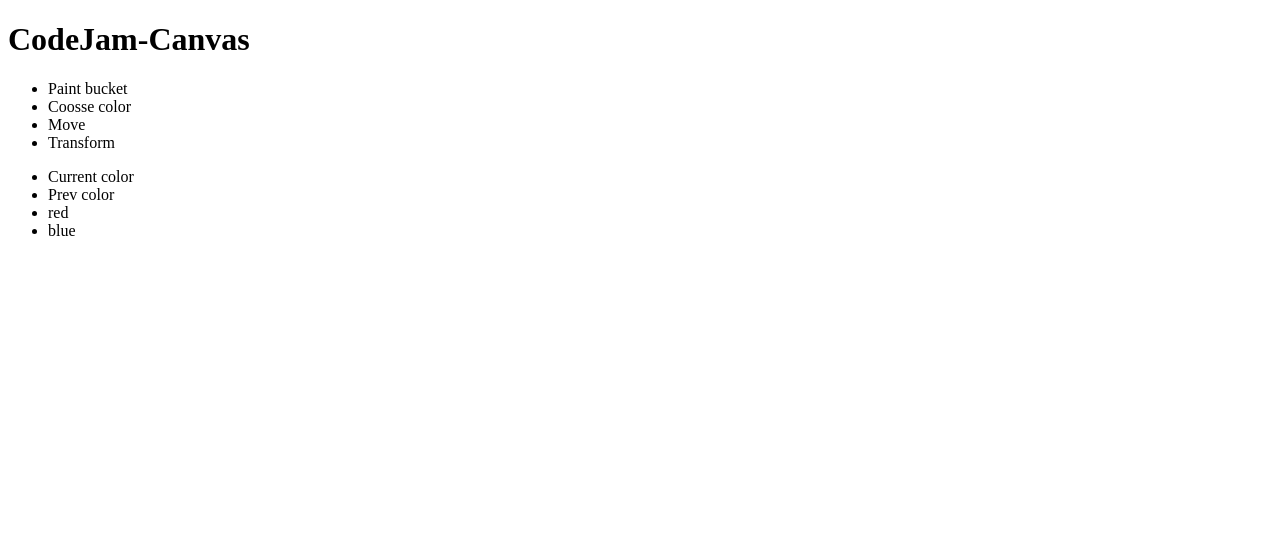
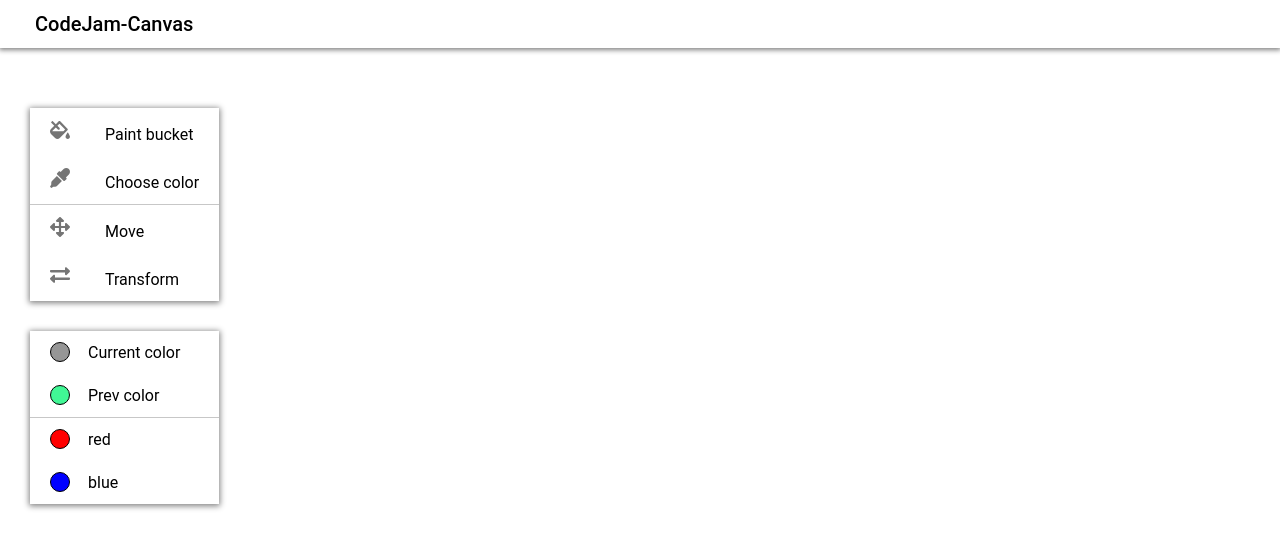
Before and after one commit to StanislavKharkiv/codejam-palette, a plain HTML site: page index.html in a window 1280 px wide. Drawn offline with Linux system fonts and the light colour scheme.

Commit message:
feat: add main style

```diff
--- a/index.html
+++ b/index.html
@@ -17,7 +17,7 @@
                 <div class="toolbar">
                     <ul class="instruments">
                         <li class="instrument">Paint bucket</li>
-                        <li class="instrument">Coosse color</li>
+                        <li class="instrument">Choose color</li>
                         <li class="instrument">Move</li>
                         <li class="instrument">Transform</li>
                     </ul>
--- a/main.css
+++ b/main.css
@@ -0,0 +1,95 @@
+/* reset */
+* {
+  margin: 0;
+  padding: 0;
+  box-sizing: border-box;
+}
+
+.wrapper {
+  max-width: 1440px;
+  font-family: Roboto, sans-serif;
+}
+/*  Header */
+.header {
+  height: 48px;
+  box-shadow: 0 1px 5px 1px gray;
+}
+.h1 {
+  margin-left: 35px;
+  line-height: 48px;
+  font-style: normal;
+  font-weight: 500;
+  font-size: 20px;
+}
+    /* main */
+.main {
+    display: flex;
+}
+.image {
+    flex-grow: 1;
+}
+    /* sidebar */
+.settings {
+    padding: 30px;
+    display: flex;
+    flex-direction: column;
+    justify-content: space-evenly;
+}
+.toolbar, .color-panel {
+    box-shadow: 0 1px 6px 1px gray;
+}
+.instrument {
+    padding: 12px 20px;
+    cursor: pointer;
+    list-style: none;
+    transition: .3s;
+}
+.instrument:nth-child(2) {
+    border-bottom: 1px solid rgb(199, 199, 199);
+}
+.instrument:hover {
+    color: darkcyan;
+}
+.toolbar .instrument::before {
+    content: "";
+    display: inline-block;
+    width: 20px;
+    height: 20px;
+    margin-right: 35px;
+}
+.toolbar .instrument:first-child::before {
+    background: url("img/icon-bucket.svg") center no-repeat;
+}
+.toolbar .instrument:nth-child(2)::before {
+    background: url("img/icon-choose-color.svg") center no-repeat;
+}
+.toolbar .instrument:nth-child(3)::before {
+    background: url("img/icon-move.svg") center no-repeat;
+}
+.toolbar .instrument:nth-child(4)::before {
+    background: url("img/icon-transform.svg") center no-repeat;
+}
+
+.color-panel .instrument::before {
+    content: "";
+    display: inline-block;
+    width: 18px;
+    height: 18px;
+    margin-right: 18px;
+    border-radius: 50%;
+    border: 1px solid;
+    vertical-align: middle;
+    margin-top: -4px;
+}
+.color-panel .instrument:first-child::before {
+    background: rgb(150, 150, 150);
+}
+.color-panel .instrument:nth-child(2)::before {
+    background: rgb(65, 247, 149);
+}
+.color-panel .instrument:nth-child(3)::before {
+    background: rgb(255, 0, 0);
+}
+.color-panel .instrument:nth-child(4)::before {
+    background: rgb(0, 0, 255);
+}
```
Also changed, not shown: img/icon-bucket.svg (added), img/icon-choose-color.svg (added), img/icon-move.svg (added), img/icon-transform.svg (added).
